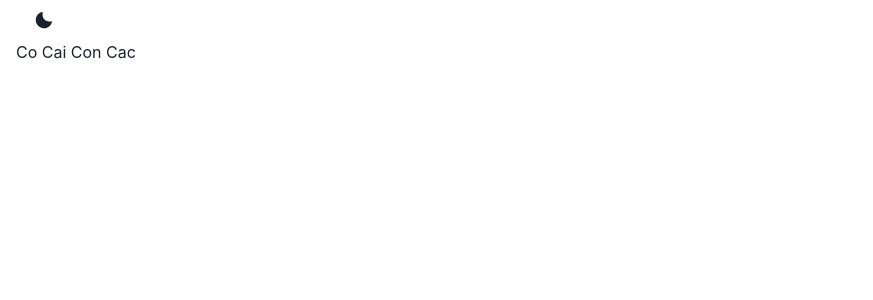
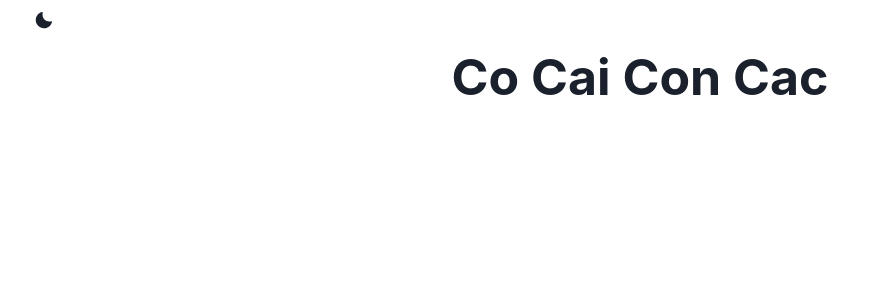
Before and after one commit to VuPhuongNam02/Classroom-Nextjs, a Next.js app: page / in a window 1280 px wide. Shown: the top 300 px of the page, without its empty margins (0-873 px from the left). Built offline with nearby package versions, Linux system fonts and the light colour scheme.

Commit message:
lazy loading

```diff
--- a/pages/_app.tsx
+++ b/pages/_app.tsx
@@ -31,7 +31,13 @@ function MyApp({ Component, pageProps }: AppProps) {
           placeItems="center"
         >
           <div>
-            <Image src="/logo.png" width={200} height={200} />
+            <Image
+              src="/logo.png"
+              width={200}
+              height={200}
+              layout="responsive"
+              alt="description of image"
+            />
             <div className="custom">
               <div className="balls">
                 <div className="ball ball1"></div>
--- a/src/containers/Home.tsx
+++ b/src/containers/Home.tsx
@@ -4,6 +4,7 @@ import React from "react";
 import Image from "next/image";
 import CContainer from "@/components/base/CContainer";
 import CHead from "@/components/base/CHead";
+import { Text } from "@chakra-ui/react";
 
 function Home() {
   return (
@@ -11,7 +12,9 @@ function Home() {
       <CHead />
       <LayoutMain>
         <ColorModeSwitcher />
-        <h1>Co Cai Con Cac</h1>
+        <Text fontSize={50} textAlign="center" fontWeight="bold">
+          Co Cai Con Cac
+        </Text>
       </LayoutMain>
     </>
   );
```
